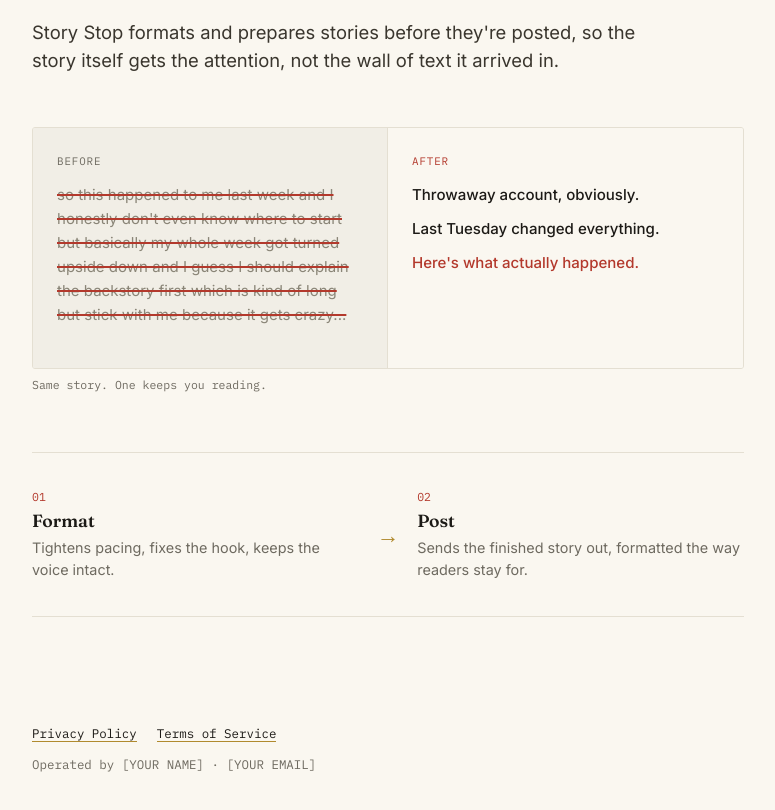
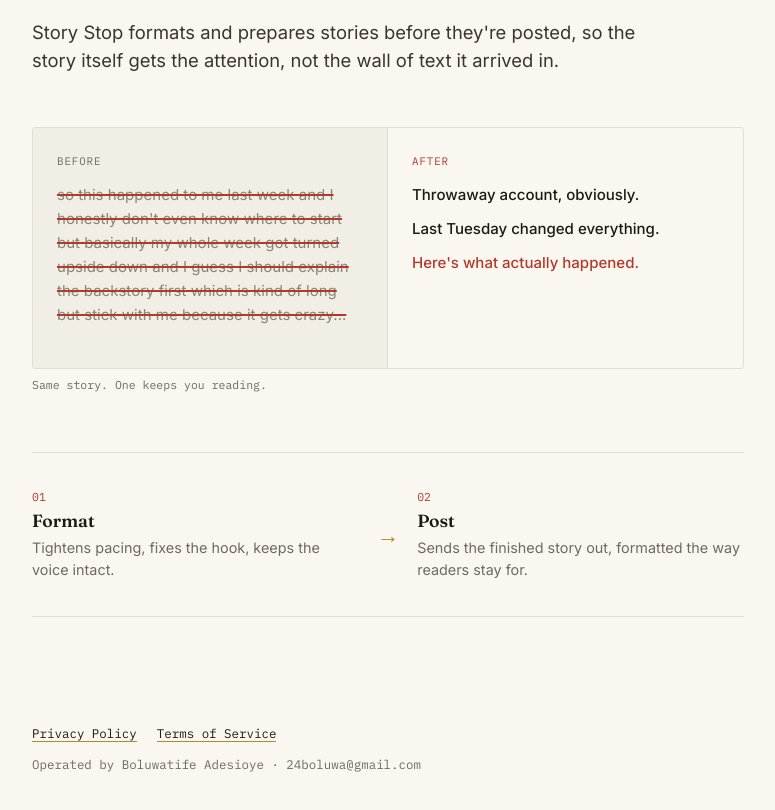
Before and after one commit to adesiobj/story-stop-policies, a plain HTML site: page index.html in a window 1280 px wide. Shown: the part 272-1082 px from the top of the page, without its empty margins (252-1027 px from the left). Drawn offline with Linux system fonts and the light colour scheme.

Commit message:
Update index.html

```diff
--- a/index.html
+++ b/index.html
@@ -305,7 +305,7 @@
       <a href="./privacy.html">Privacy Policy</a>
       <a href="./terms.html">Terms of Service</a>
     </div>
-    <div>Operated by [YOUR NAME] · [YOUR EMAIL]</div>
+    <div>Operated by Boluwatife Adesioye · 24boluwa@gmail.com</div>
   </footer>
 </div>
 
```
